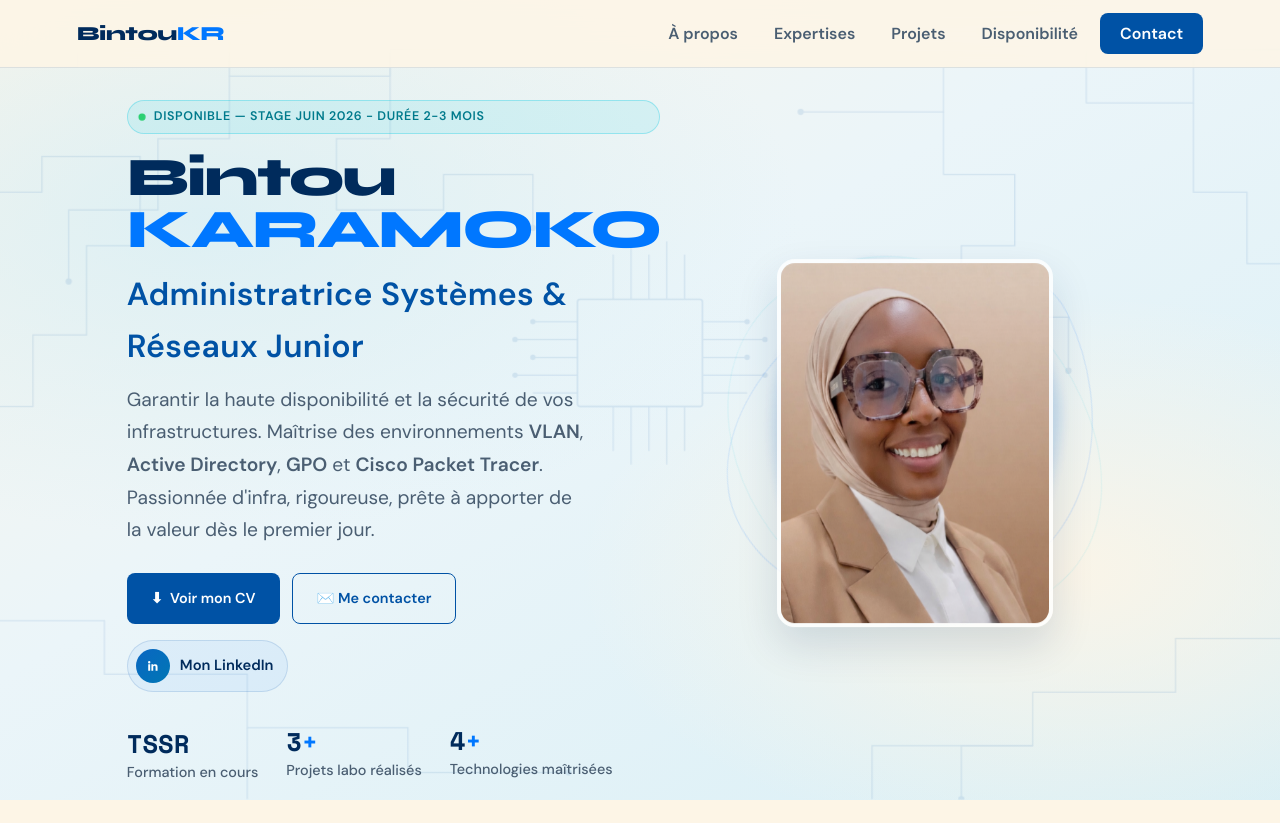
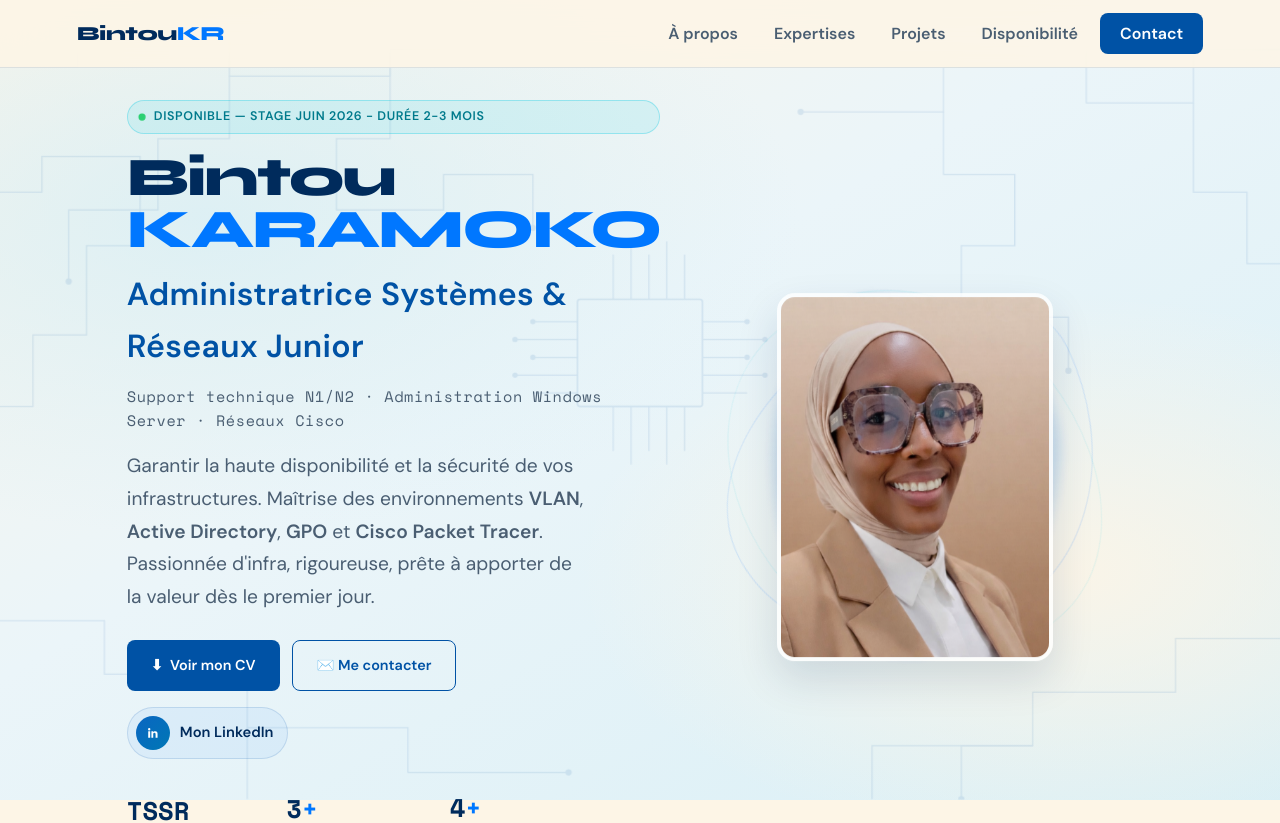
Before and after one commit to KarahDotjs/portfolio-bintou-karamoko, a Vue app: page / in a window 1280 px wide. Shown: the top 823 px of the page. Built offline with nearby package versions, Linux system fonts and the light colour scheme.

Commit message:
feat: add N1/N2 support skills in hero section and availability checklist

```diff
--- a/index.html
+++ b/index.html
@@ -144,6 +144,7 @@
           </h1>
 
           <p class="hero-role"> Administratrice Systèmes &amp; Réseaux Junior</p>
+          <p class="hero-subtitle">Support technique N1/N2 · Administration Windows Server · Réseaux Cisco</p>
 
           <p class="hero-tagline">
             Garantir la haute disponibilité et la sécurité de vos infrastructures.
@@ -644,6 +645,10 @@
                 </li>
                 <li>
                   <div class="dcheck">✓</div>
+                  Compétences en support utilisateurs N1/N2 (ticketing, AD, résolution d'incidents)
+                </li>
+                <li>
+                  <div class="dcheck">✓</div>
                   Disponible rapidement pour un entretien
                 </li>
               </ul>
--- a/style.css
+++ b/style.css
@@ -467,6 +467,15 @@ section {
   animation: heroIn 0.7s 0.2s ease both;
 }
 
+.hero-subtitle {
+  font-family: var(--font-mono, "Space Mono", monospace);
+  font-size: 0.95rem;
+  color: var(--slate2);
+  letter-spacing: 0.04em;
+  margin-bottom: 18px;
+  animation: heroIn 0.7s 0.25s ease both;
+}
+
 .hero-tagline {
   font-size: 1.2rem;
   color: var(--slate2);
```
